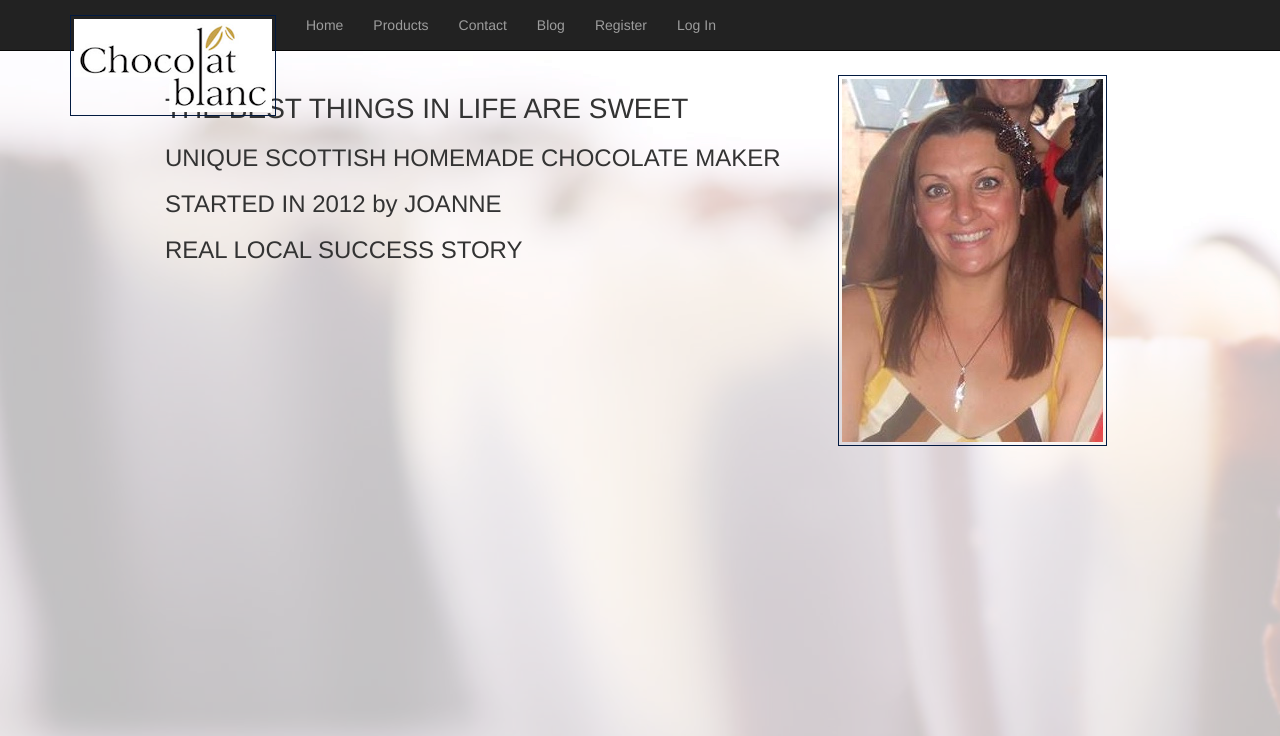
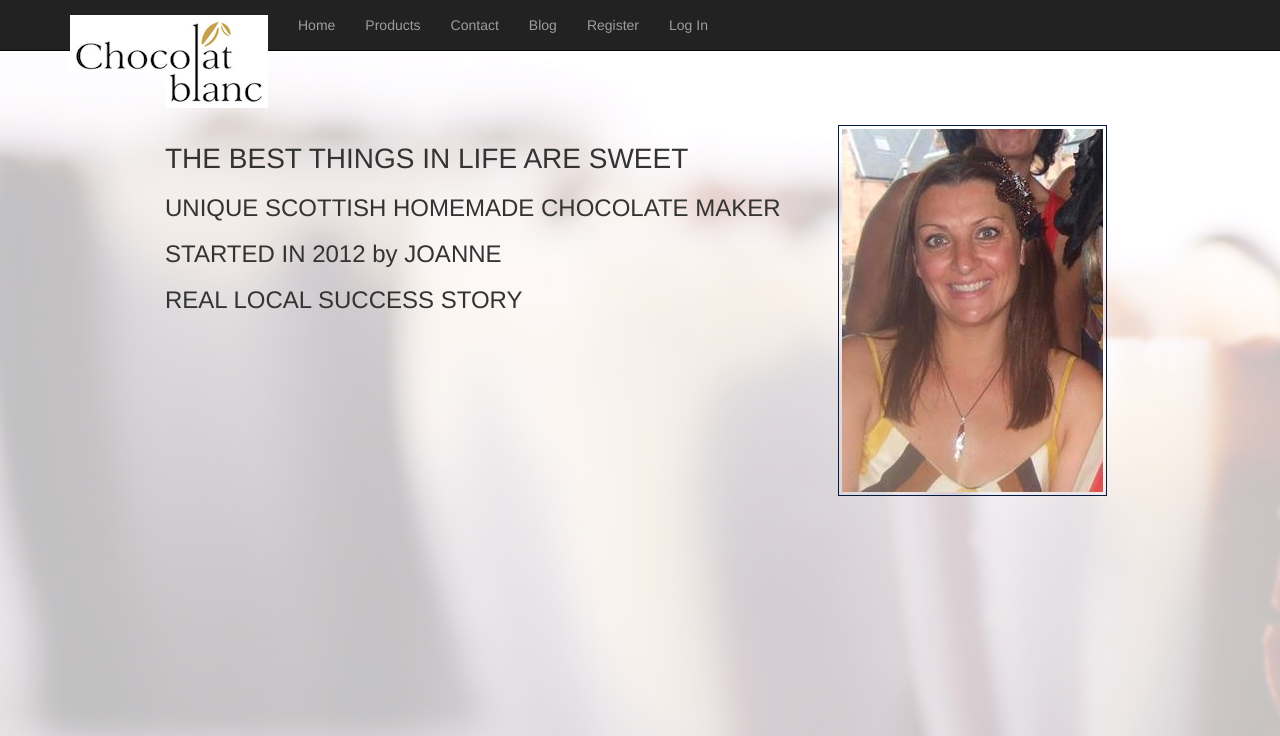
Before and after one commit to kanepa/chocolateshop, a Django app: page /blog/ in a window 1280 px wide. Shown: the top 736 px of the page. Run offline with Django 3.2, Linux system fonts and the light colour scheme; data that the repository does not hold is empty; parts of the project's set-up code (start-up, migrations or seed data) failed here and were passed over; some libraries are stand-ins or nearby versions.

Commit message:
changing blog bordering

```diff
--- a/blog/templates/blogposts.html
+++ b/blog/templates/blogposts.html
@@ -9,13 +9,13 @@
     <style>
 
         .order {
-            padding-top: 75px;
+            padding-top: 125px;
             margin-left: 65px;
             margin-right: 65px;
 
         }
 
-        img {
+        .bordering {
             padding: 3px;
             border: 1px solid #021a40;
         }
@@ -31,7 +31,7 @@
                 <h3> STARTED IN 2012 by JOANNE</h3>
                 <h3> REAL LOCAL SUCCESS STORY</h3>
             </div>
-            <div class="col-md-4"><img src="{% static 'images/joanne.jpg' %}">
+            <div class="col-md-4"><img class="bordering" src="{% static 'images/joanne.jpg' %}">
             </div>
         </div>
 
```
